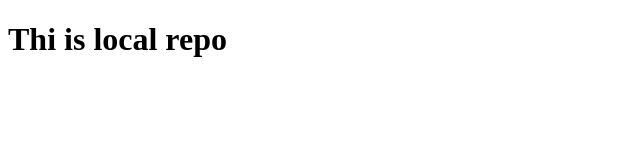
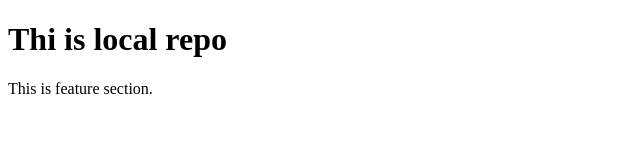
Before and after one commit to sanam1357/Git-local, a plain HTML site: page index.html in a window 1280 px wide. Shown: the whole page, without its empty margins (0-640 px from the left). Drawn offline with Linux system fonts and the light colour scheme.

Commit message:
new section feature

```diff
--- a/index.html
+++ b/index.html
@@ -7,6 +7,7 @@
 </head>
 <body>
     <h1>Thi is local repo</h1>
+    <section>This is feature section.</section>
 
 </body>
 </html>
```
